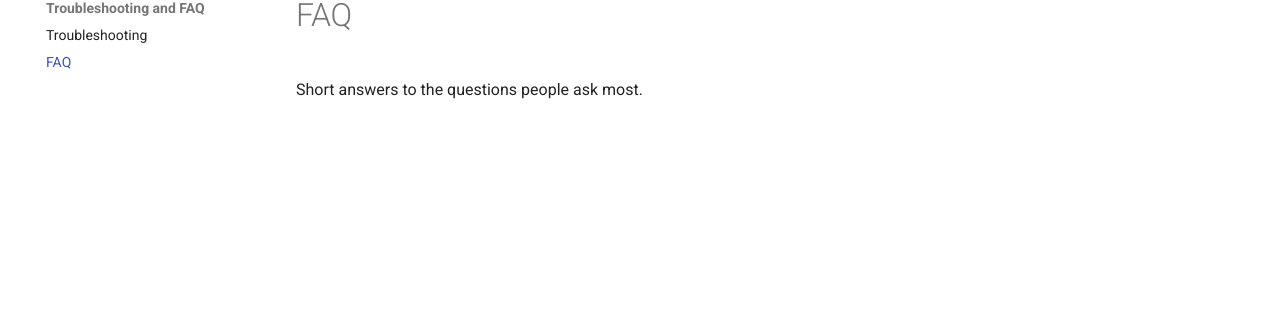
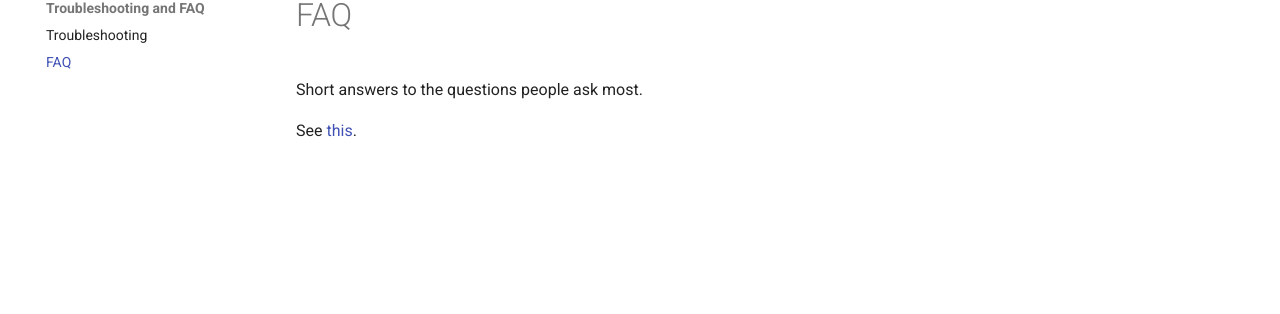
Before and after one commit to IgniteRobotics/flashpoint, an MkDocs documentation site: the page built from docs/guide/faq.md, in a window 1280 px wide. Shown: the part 151-465 px from the top of the page. Built offline with MkDocs 1.6.1 and Material for MkDocs 9.7.7, drawn with Linux system fonts in a browser that asks for light colours; comment, search, counter and statistics services are not loaded; the version menu is left out.

Commit message:
TEMP: broken anchor to prove docs-site fails (reverted next)

```diff
--- a/docs/guide/faq.md
+++ b/docs/guide/faq.md
@@ -1,3 +1,5 @@
 # FAQ
 
 Short answers to the questions people ask most.
+
+See [this](troubleshooting.md#no-such-heading).
```
